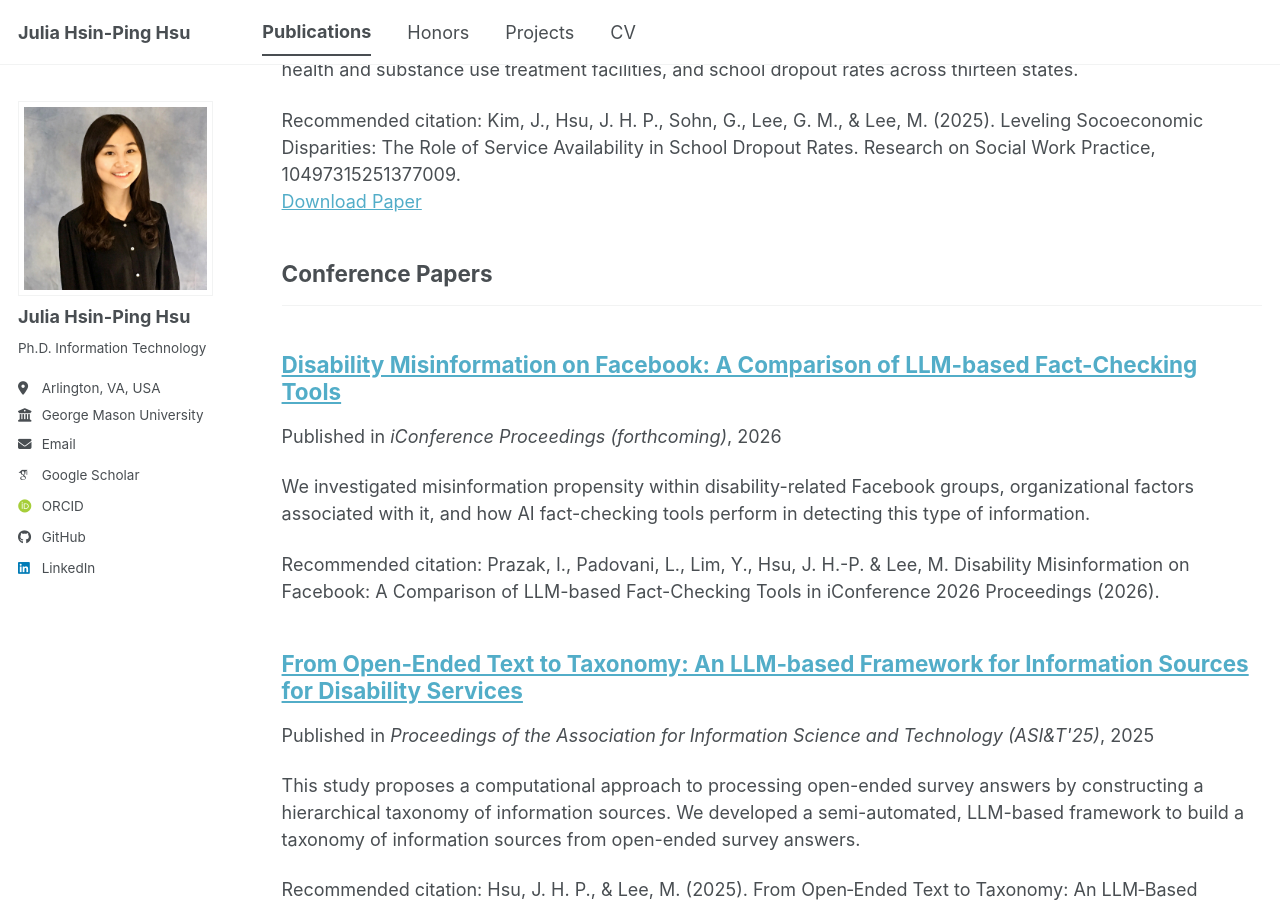
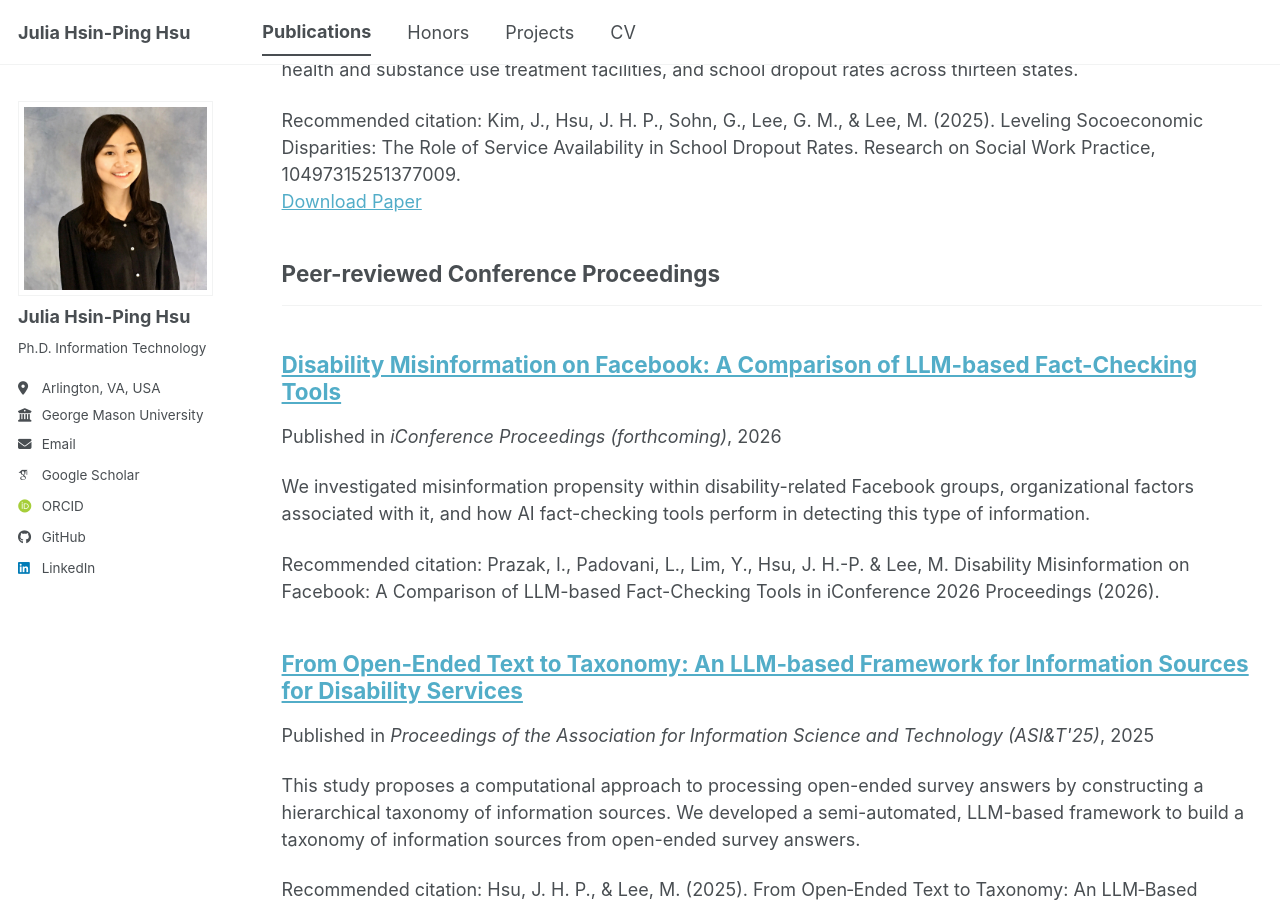
Before and after one commit to JuliaHsu/JuliaHsu.github.io, a Jekyll site: the page built from _pages/publications.html, in a window 1280 px wide and 900 px high, scrolled down 752 px. Built offline with Jekyll 4.4.1, drawn with Linux system fonts in a browser that asks for light colours; some web fonts are replaced; a script bundle is joined from its source files by our own code; library files that are not in the unit come from our copies.

Commit message:
add peer-reviewed conference

```diff
--- a/_config.yml
+++ b/_config.yml
@@ -89,7 +89,7 @@ publication_category:
   manuscripts:
     title: 'Journal Articles'
   conferences:
-    title: 'Conference Papers'
+    title: 'Peer-reviewed Conference Proceedings'
 
 # Site Settings
 teaser                   :  # filename of teaser fallback teaser image placed in /images/ for social media previews
```
